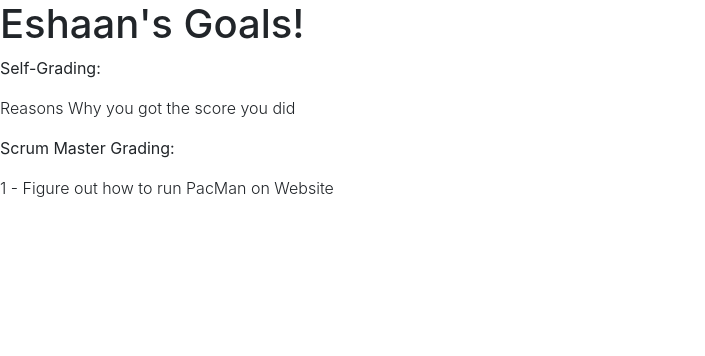
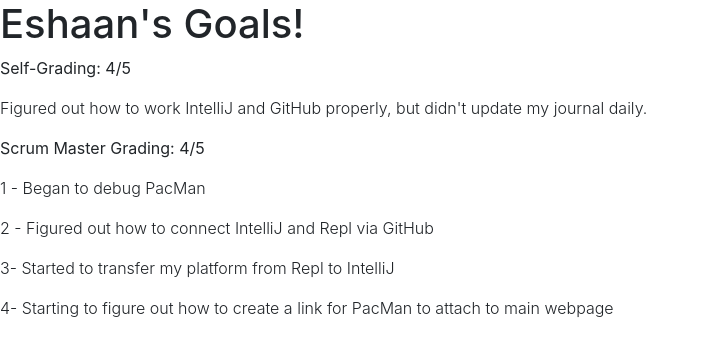
Before and after one commit to KrispyKremeSavage/Gaming-Website-Project, a Flask app: page /eshaangoals in a window 1280 px wide. Shown: the part 92-448 px from the top of the page, without its empty margins (0-705 px from the left). Run offline with Flask 2, Linux system fonts and the light colour scheme.

Commit message:
Added goals and scored myself

```diff
--- a/templates/eshaangoals.html
+++ b/templates/eshaangoals.html
@@ -2,10 +2,14 @@
 {% block title %}Github{% endblock %}
 {% block content %}
     <h1>Eshaan's Goals!</h1>
-    <p class="font-weight-normal">Self-Grading: </p>
-    <p class="font-weight-light">Reasons Why you got the score you did</p>
+    <p class="font-weight-normal">Self-Grading: 4/5</p>
+    <p class="font-weight-light">Figured out how to work IntelliJ and GitHub properly, but didn't update my
+    journal daily.</p>
 
-    <p class="font-weight-normal">Scrum Master Grading: </p>
+    <p class="font-weight-normal">Scrum Master Grading: 4/5 </p>
 
-    <p class="font-weight-light">1 - Figure out how to run PacMan on Website</p>
+    <p class="font-weight-light">1 - Began to debug PacMan</p>
+    <p class="font-weight-light">2 - Figured out how to connect IntelliJ and Repl via GitHub</p>
+    <p class="font-weight-light">3- Started to transfer my platform from Repl to IntelliJ</p>
+    <p class="font-weight-light">4- Starting to figure out how to create a link for PacMan to attach to main webpage</p>
 {% endblock %}
```
